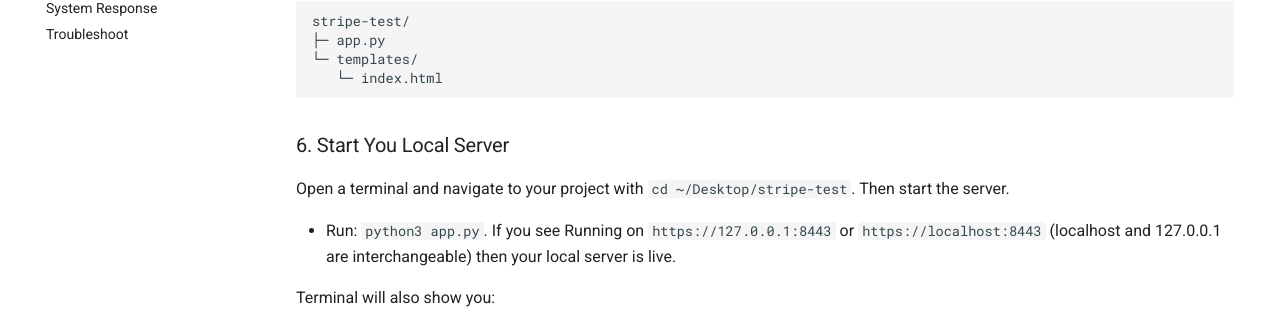
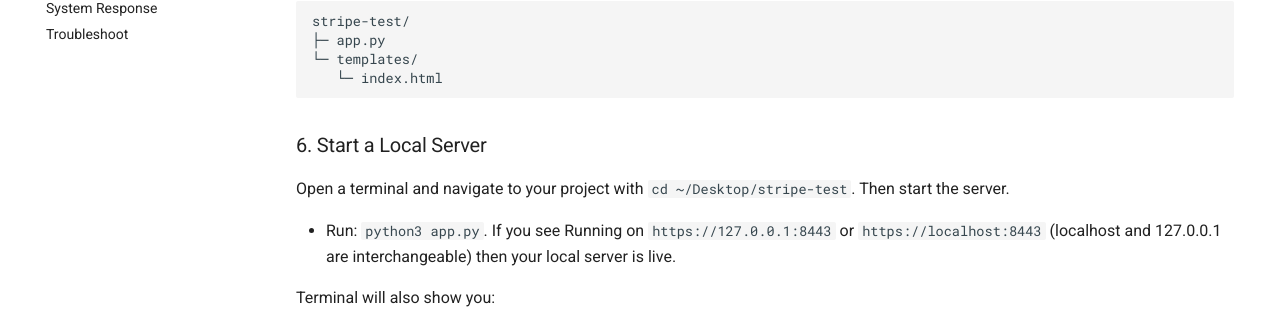
Before and after one commit to codymauro/stripe-payment-guide, an MkDocs documentation site: the page built from docs/integration.md, in a window 1280 px wide and 900 px high. Shown: the part 220-547 px from the top of the window. Built offline with MkDocs 1.6.1 and Material for MkDocs 9.7.7, drawn with Linux system fonts in a browser that asks for light colours.

Commit message:
Update integration.md

````diff
--- a/docs/integration.md
+++ b/docs/integration.md
@@ -9,7 +9,7 @@ stripe-test/
 └─ templates/
    └─ index.html
 ```
-### 6. Start You Local Server
+### 6. Start a Local Server
 Open a terminal and navigate to your project with `cd ~/Desktop/stripe-test`. Then start the server.
 
 - Run: `python3 app.py`. If you see Running on `https://127.0.0.1:8443` or `https://localhost:8443` (localhost and   127.0.0.1 are interchangeable) then your local server is live.
````
